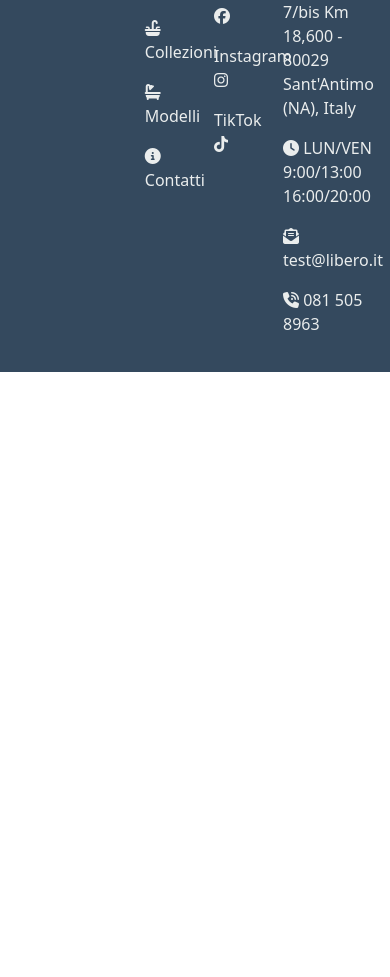
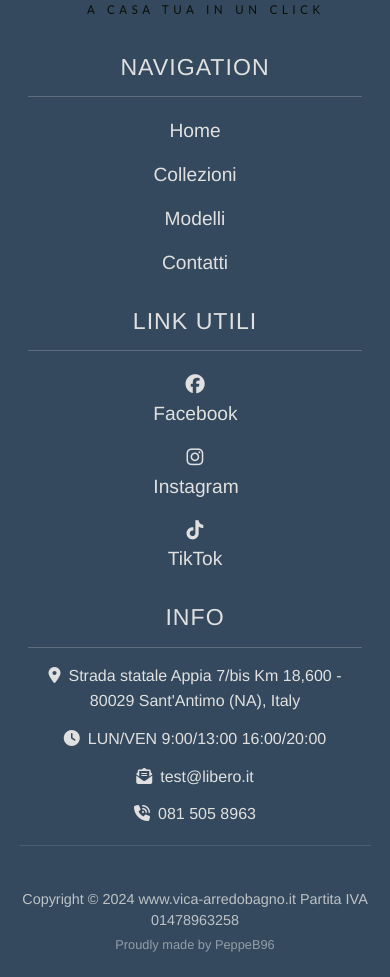
Before and after one commit to giuseppecasaburi/vica-front, a React (Vite) app: page / in a window 390 px wide. Shown: the part 3470-4447 px from the top of the page. Before the commit the page ends 3842 px from the top, so only its background shows below. Built offline with nearby package versions, Linux system fonts and the light colour scheme; no server answers.

Commit message:
Ristruttura il componente AppFooter, migliora la semantica HTML e aggiorna gli stili CSS per una migliore responsività e usabilità

```diff
--- a/src/components/AppFooter.jsx
+++ b/src/components/AppFooter.jsx
@@ -3,63 +3,73 @@ import "./footer.css"
 
 function AppFooter() {
     return (
-        <section id="footer">
+        <footer id="footer">
             <div id="container-footer">
-                <div className="container-col">
-                    <div id="photo-area" className="column col-1">
+                <div className="footer-wrapper">
+
+                    {/* Logo visibile */}
+                    <div className="footer-brand">
                         <a href="#header">
-                            <img id="link-photo" src="../images/test_foto.svg" alt="" />
+                            <img src="../images/test_foto.svg" alt="Logo" />
                         </a>
                     </div>
 
-                    <div className="columns">
+                    {/* Sezione superiore: Navigation e Link utili */}
+                    <div className="footer-top">
+                        <div className="footer-links">
+                            <nav className="nav-footer">
+                                <h3>Navigation</h3>
+                                <ul>
+                                    <li><Link to="/">Home</Link></li>
+                                    <li><Link to="/collezioni">Collezioni</Link></li>
+                                    <li><Link to="/mobili">Modelli</Link></li>
+                                    <li><Link to="/contatti">Contatti</Link></li>
+                                </ul>
+                            </nav>
+                            <nav className="nav-footer">
+                                <h3>Link utili</h3>
+                                <ul>
+                                    <li><a href="#"><i className="fa-brands fa-facebook"></i> Facebook</a></li>
+                                    <li>
+                                        <a href="https://www.instagram.com/vica_lineabagno/">
+                                            <i className="fa-brands fa-instagram"></i> Instagram
+                                        </a>
+                                    </li>
+                                    <li><a href="#"><i className="fa-brands fa-tiktok"></i> TikTok</a></li>
+                                </ul>
+                            </nav>
+                        </div>
+                    </div>
 
-                        <div className="column1">
-                            <h3>Navigation</h3>
-                            <p><Link to={"/"}><i className="fa-solid fa-house"></i> Home</Link> </p>
-                            <p><Link to={"/collezioni"}><i className="fa-solid fa-sink"></i> Collezioni</Link></p>
-                            <p><Link to={"/mobili"}><i className="fa-solid fa-bath"></i> Modelli</Link></p>
-                            <p><Link to={"/contatti"}><i className="fa-solid fa-circle-info"></i> Contatti</Link></p>
-                        </div>
-
-                        <div className="column1">
-                            <h3>Link utili</h3>
-                            <p className="">
-                                <a href="">
-                                    Facebook <i className="fa-brands fa-facebook"></i>
-                                </a>
-                            </p>
-                            <p className="">
-                                <a href="https://www.instagram.com/vica_lineabagno/">
-                                    Instagram <i className="fa-brands fa-instagram"></i>
-                                </a>
-                            </p>
-                            <p className="">
-                                <a href="">
-                                    TikTok <i className="fa-brands fa-tiktok"></i>
-                                </a>
-                            </p>
-                        </div>
-
-                        <div className="column2">
+                    {/* Sezione inferiore: Info a larghezza intera */}
+                    <div className="footer-bottom">
+                        <div className="footer-contact">
                             <h3>Info</h3>
-                            <p className="">
-                                <i className="fa-solid fa-location-dot"></i> Strada statale Appia 7/bis Km 18,600 - 80029 Sant'Antimo (NA), Italy
-                            </p>
-                            <p className="">
-                                <i className="fa-solid fa-clock"></i> LUN/VEN 9:00/13:00 16:00/20:00
-                            </p>
-                            <p className="">
-                                <i className="fa-solid fa-envelope-open-text"></i> test@libero.it
-                            </p>
-                            <p className="">
-                                <i className="fa-solid fa-phone-volume"></i> 081 505 8963
-                            </p>
+                            <address>
+                                <p>
+                                    <i className="fa-solid fa-location-dot"></i>Strada statale Appia 7/bis Km 18,600 - 80029 Sant'Antimo (NA), Italy
+                                </p>
+                                <p>
+                                    <i className="fa-solid fa-clock"></i>LUN/VEN 9:00/13:00 16:00/20:00
+                                </p>
+                                <p>
+                                    <i className="fa-solid fa-envelope-open-text"></i>test@libero.it
+                                </p>
+                                <p>
+                                    <i className="fa-solid fa-phone-volume"></i>081 505 8963
+                                </p>
+                            </address>
                         </div>
                     </div>
                 </div>
+                <div className="credit">
+                    <p>Copyright © 2024 www.vica-arredobagno.it Partita IVA 01478963258</p>
+                    <span>Proudly made by PeppeB96</span>
+                </div>
             </div>
-        </section>
+        </footer>
+
+
     )
 };
 
--- a/src/components/footer.css
+++ b/src/components/footer.css
@@ -1,80 +1,254 @@
-/*---------------------------- FONT & COLOR ------------------------------*/
-/* Titoli e intestazioni → Playfair Display (Elegante, serif)
-Testo paragrafo → Poppins o Lato (Sans-serif, leggibile e moderno)
-Pulsanti e call-to-action → Montserrat (Sans-serif, leggermente bold per maggiore impatto)  */
-:root {
-    --font-heading: 'Playfair Display', serif;
-    --font-body: 'Poppins', sans-serif;
-    --font-button: 'Montserrat', sans-serif;
-}
-
-:root {
-    --color-background: #F8F9FA;
-    /*BIANCO SPORCO*/
-    --color-secondary-bg: #EAEDED;
-    /*GRIGIO CHIARO*/
-    --color-primary: #2C3E50;
-    /*BLU PETROLIO*/
-    --color-secondary: #A3B899;
-    /*VERDE SALVIA*/
-    --color-text: #333333;
-    /*ANTRACITE*/
-    --color-text-secondary: #666666;
-    /*GRIGIO MEDIO*/
-    --color-button: #34495E;
-    /*BLU NAVY*/
-    --color-button-hover: #C4A35A;
-    /*ORO SATINATO*/
-    --color-border: #444444;
-    /*GRIGIO SCURO*/
-}
-
-/*---------------------------- FONT & COLOR ------------------------------*/
-
+/* Stile base del footer */
 #footer {
     background-color: var(--color-button);
-    color: var(--color-secondary-bg);
+    color: var(--color-footer-text, #e0e0e0);
+    padding-top: 60px;
+    font-family: 'Helvetica Neue', Helvetica, Arial, sans-serif;
 }
 
 #container-footer {
     width: 90%;
+    max-width: 1200px;
     margin: 0 auto;
 }
 
-.container-col {
+.footer-wrapper {
     display: flex;
-    gap: 20px;
-    padding: 20px 0;
+    flex-direction: column;
+    width: 95%;
+    margin: 0 auto;
+    gap: 40px;
 }
 
-#photo-area {
-    width: 30%;
+/* Logo centrato e visibile solo in desktop */
+.footer-brand {
+    text-align: center;
+    margin-bottom: 20px;
 }
 
-#photo-area img {
-    width: 100%;
-    display: block;
-    padding-right: 10px;
+.footer-brand img {
+    max-width: 250px;
+    transition: transform 0.3s ease;
 }
 
-.columns {
-    width: 70%;
-    display: flex;
-    gap: 20px;
+.footer-brand img:hover {
+    transform: scale(1.05);
 }
 
-.column1 {
-    width: 20%;
-    display: flex;
-    flex-direction: column;
+.footer-top {
+    width: 100%;
 }
 
-.column2 {
-    width: 60%;
+.footer-top .footer-links {
     display: flex;
-    flex-direction: column;
+    flex-wrap: wrap;
+    justify-content: center;
+    gap: 40px;
+    width: 100%;
 }
 
-.columns p:hover {
+.footer-top .footer-links nav {
+    flex: 1 1 45%;
+    /* Assicura che i blocchi occupino il 45% e vadano a capo se necessario */
+}
+
+.nav-footer {
+    background-color: inherit;
+}
+
+/* Stili comuni per entrambe le nav */
+.nav-footer h3,
+.footer-contact h3 {
+    margin-bottom: 15px;
+    text-transform: uppercase;
+    letter-spacing: 1px;
+    border-bottom: 1px solid rgba(255, 255, 255, 0.2);
+    padding-bottom: 15px;
+    text-align: center;
+}
+
+.nav-footer ul {
+    justify-content: center;
+    list-style: none;
+    padding: 0;
+    margin: 0;
+}
+
+.nav-footer ul li {
+    margin-bottom: 10px;
+    font-size: 1.4rem;
+}
+
+.nav-footer ul li a {
+    color: var(--color-footer-text, #e0e0e0);
+    text-decoration: none;
+    transition: color 0.3s ease;
+}
+
+.footer-contact address {
+    font-size: 1.3rem;
+    padding: 0 20px;
+    text-align: center;
+    font-style: normal;
+    line-height: 1.6;
+}
+
+
+/* Sezione info: larghezza intera */
+.footer-bottom .footer-contact {
+    width: 100%;
+}
+
+/* ---------- Hover per i link della navigazione ---------- */
+.nav-footer ul li a {
+    position: relative;
+    display: inline-block;
+    transition: transform 0.5s ease, color 0.5s ease;
+}
+
+.nav-footer ul li a::after {
+    content: "";
+    position: absolute;
+    left: 50%;
+    bottom: -3px;
+    width: 0;
+    height: 2px;
+    background-color: var(--color-button-hover);
+    transition: width 0.5s ease, left 0.5s ease;
+}
+
+.nav-footer ul li a:hover {
+    transform: scale(1.03);
     color: var(--color-button-hover);
 }
+
+.nav-footer ul li a:hover::after {
+    width: 100%;
+    left: 0;
+}
+
+/* ---------- Hover per i paragrafi di footer-contact ---------- */
+.footer-contact address {
+    /* Assicurati che l'overflow sia visibile per non tagliare il contenuto */
+    overflow: visible;
+}
+
+.footer-contact address p {
+    margin-bottom: 10px;
+    position: relative;
+    display: table;
+    /* Il p si restringe alla larghezza del contenuto */
+    margin-left: auto;
+    margin-right: auto;
+    transition: transform 0.5s ease, color 0.5s ease;
+    transform-origin: center;
+    cursor: pointer;
+    text-align: center;
+}
+
+.footer-contact address p:hover {
+    transform: scale(1.03);
+    color: var(--color-button-hover);
+}
+
+.footer-contact address p::after {
+    content: "";
+    display: block;
+    margin: 0 auto;
+    /* Centra la linea */
+    width: 0;
+    height: 2px;
+    background-color: var(--color-button-hover);
+    transition: width 0.5s ease;
+}
+
+.footer-contact address p:hover::after {
+    width: 100%;
+}
+
+.nav-footer ul {
+    flex-wrap: nowrap;
+}
+
+.footer-contact address p i {
+    margin-right: 8px;
+}
+
+.credit {
+    text-align: center;
+    font-size: 1rem;
+    /* Ridotto per maggiore eleganza */
+    color: var(--color-footer-text, #e0e0e0);
+    padding: 40px 0 20px;
+    border-top: 1px solid rgba(255, 255, 255, 0.15);
+    width: 100%;
+    opacity: 0.8;
+    /* Testo meno invadente */
+}
+
+.credit p,
+.credit span {
+    display: block;
+    margin: 3px 0;
+    font-size: 0.9rem;
+    /* Testo ancora più contenuto */
+}
+
+.credit span {
+    font-size: 0.85rem;
+    opacity: 0.7;
+    /* Maggiore discrezione */
+}
+
+
+/* Responsive per tablet e smartphone */
+@media (max-width: 805px) {
+
+    /* Impilare le sezioni in colonna e occupare il 100% della larghezza */
+    .footer-wrapper {
+        gap: 20px;
+        align-items: center;
+        text-align: center;
+        width: 95%;
+    }
+
+    .footer-top .footer-links {
+        flex-direction: column;
+        gap: 20px;
+        width: 100%;
+    }
+
+    .footer-top .footer-links nav {
+        width: 100%;
+    }
+
+    .footer-bottom .footer-contact {
+        width: 100%;
+    }
+
+    .nav-footer ul li {
+        margin-bottom: 10px;
+        font-size: 1.2rem;
+    }
+
+    .footer-contact address {
+        font-size: 1rem;
+    }
+
+    .credit {
+        font-size: 0.9rem;
+    }
+
+    .credit span {
+        font-size: 0.8rem;
+    }
+}
+
+@media (max-width: 425px) {
+    .nav-footer ul {
+        flex-wrap: wrap;
+        justify-content: center;
+        width: calc(100% / 4);
+        margin: 0 auto;
+    }
+}
```
